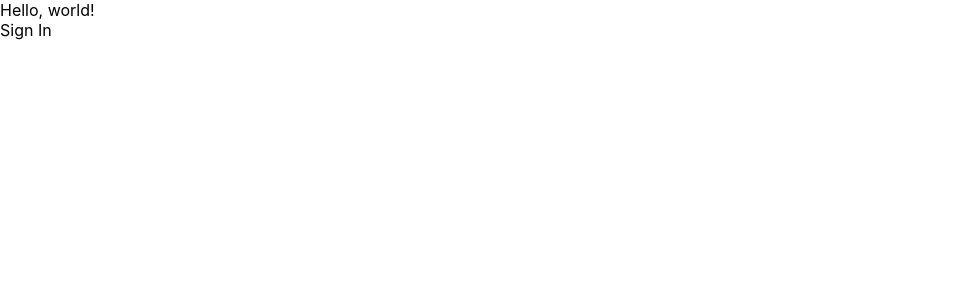
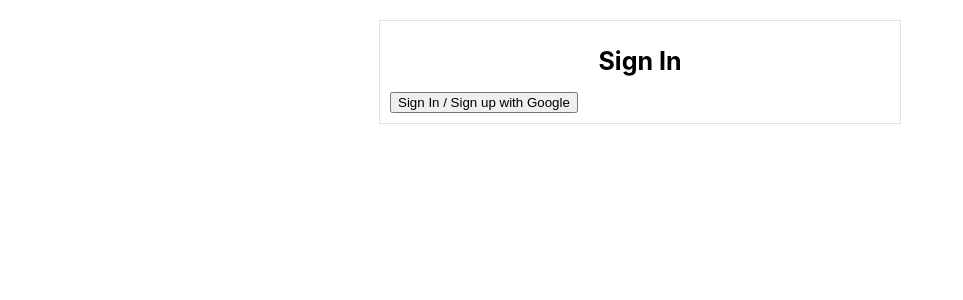
Before and after one commit to singaltanmay/slack-react-clone, a React (Create React App) app: page / in a window 1280 px wide. Shown: the top 300 px of the page, without its empty margins (0-963 px from the left). Built offline with nearby package versions, Linux system fonts and the light colour scheme.

Commit message:
Added signin button

```diff
--- a/src/components/App.js
+++ b/src/components/App.js
@@ -4,7 +4,6 @@ import { SignIn } from ".";
 function App() {
   return (
     <div className="App">
-      Hello, world!
       <SignIn />
     </div>
   );
--- a/src/components/SignIn.js
+++ b/src/components/SignIn.js
@@ -2,6 +2,11 @@ import React, { Component } from "react";
 
 export default class SignIn extends Component {
   render() {
-    return <div>Sign In</div>;
+    return (
+      <div className="signin-form">
+        <h1>Sign In</h1>
+        <button>Sign In / Sign up with Google</button>
+      </div>
+    );
   }
 }
--- a/src/index.css
+++ b/src/index.css
@@ -1,13 +1,26 @@
 body {
   margin: 0;
-  font-family: -apple-system, BlinkMacSystemFont, 'Segoe UI', 'Roboto', 'Oxygen',
-    'Ubuntu', 'Cantarell', 'Fira Sans', 'Droid Sans', 'Helvetica Neue',
+  font-family: -apple-system, BlinkMacSystemFont, "Segoe UI", "Roboto", "Oxygen",
+    "Ubuntu", "Cantarell", "Fira Sans", "Droid Sans", "Helvetica Neue",
     sans-serif;
   -webkit-font-smoothing: antialiased;
   -moz-osx-font-smoothing: grayscale;
 }
 
 code {
-  font-family: source-code-pro, Menlo, Monaco, Consolas, 'Courier New',
+  font-family: source-code-pro, Menlo, Monaco, Consolas, "Courier New",
     monospace;
 }
+
+.signin-form {
+  border: 1px solid #e1e1e1;
+  padding: 10px;
+  width: 500px;
+  margin: 20px auto 0;
+}
+
+.signin-form h1 {
+  margin: 15px 0;
+  text-align: center;
+  font-size: 25px;
+}
```
